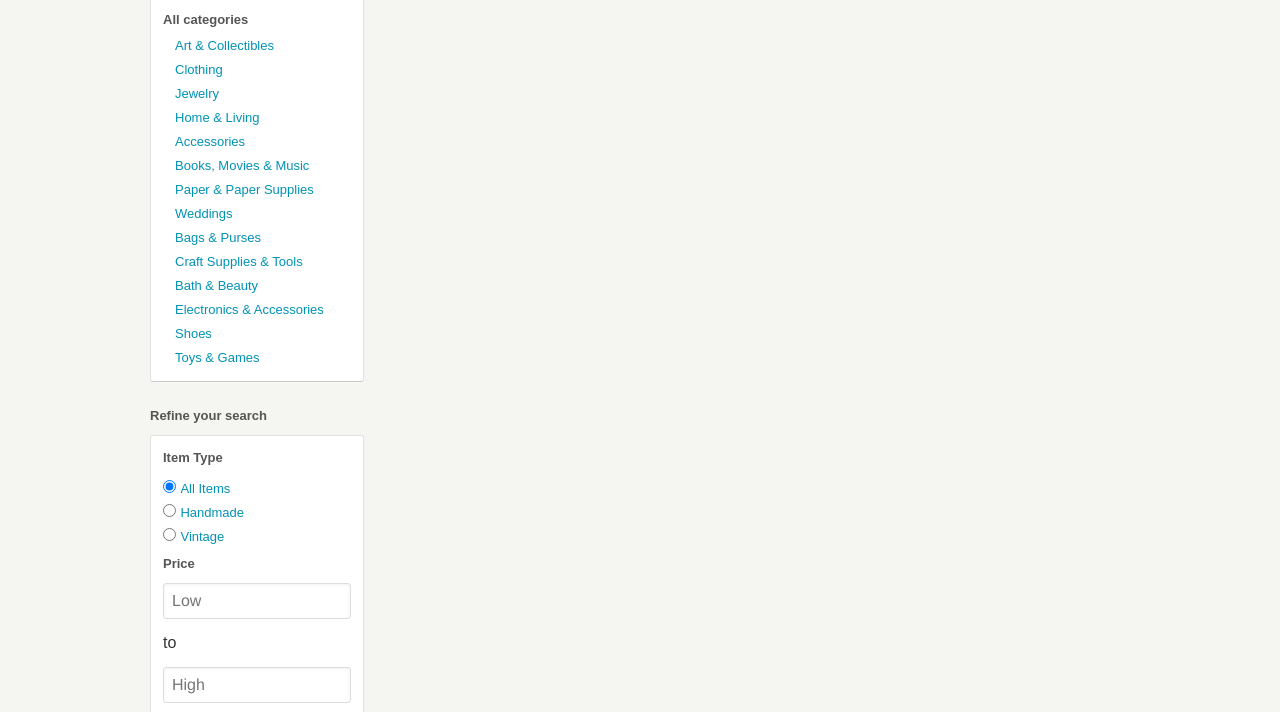
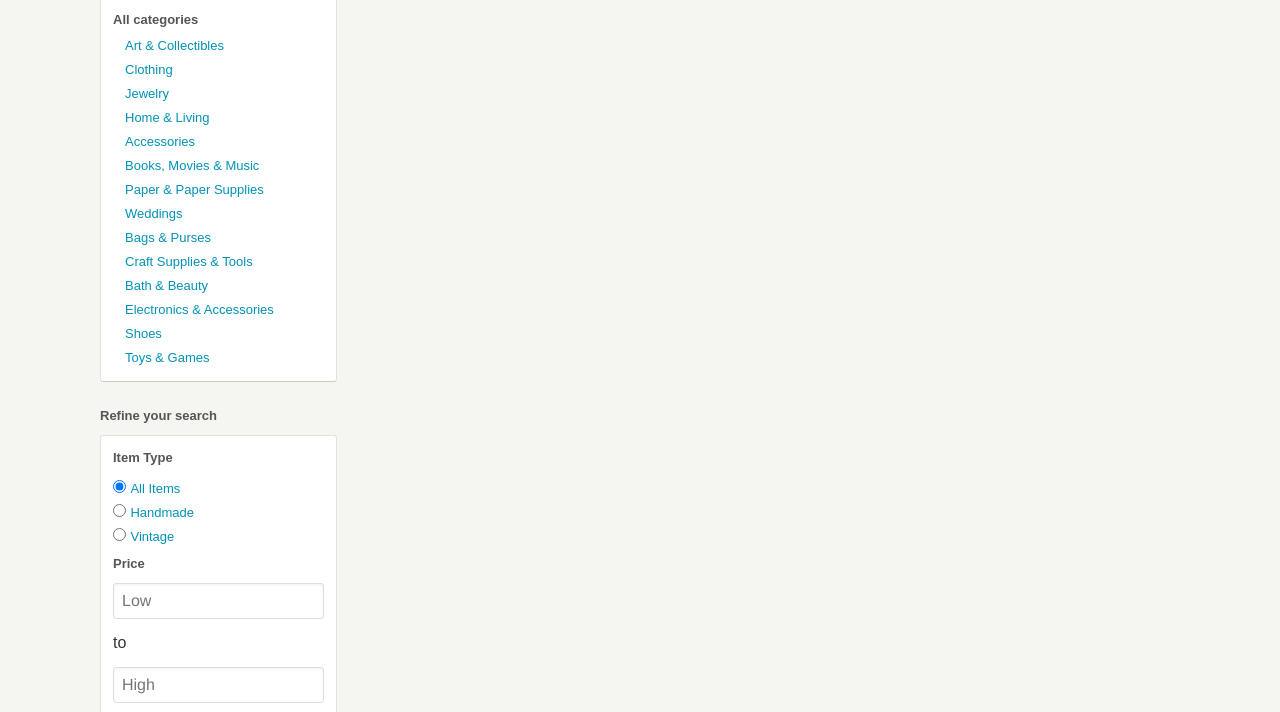
Before and after one commit to julang0707/Assignment-11-01, a website: page index.html in a window 1280 px wide. Shown: the part 122-834 px from the top of the page. Drawn offline with nearby package versions, Linux system fonts and the light colour scheme; files that its build step writes are made by us from their sources.

Commit message:
change layout width to 1100

```diff
--- a/scss/_layout.scss
+++ b/scss/_layout.scss
@@ -3,7 +3,7 @@
   @include row();
 
   .inner {
-    @include outer-container(1000px);
+    @include outer-container(1100px);
   }
 }
 
```
